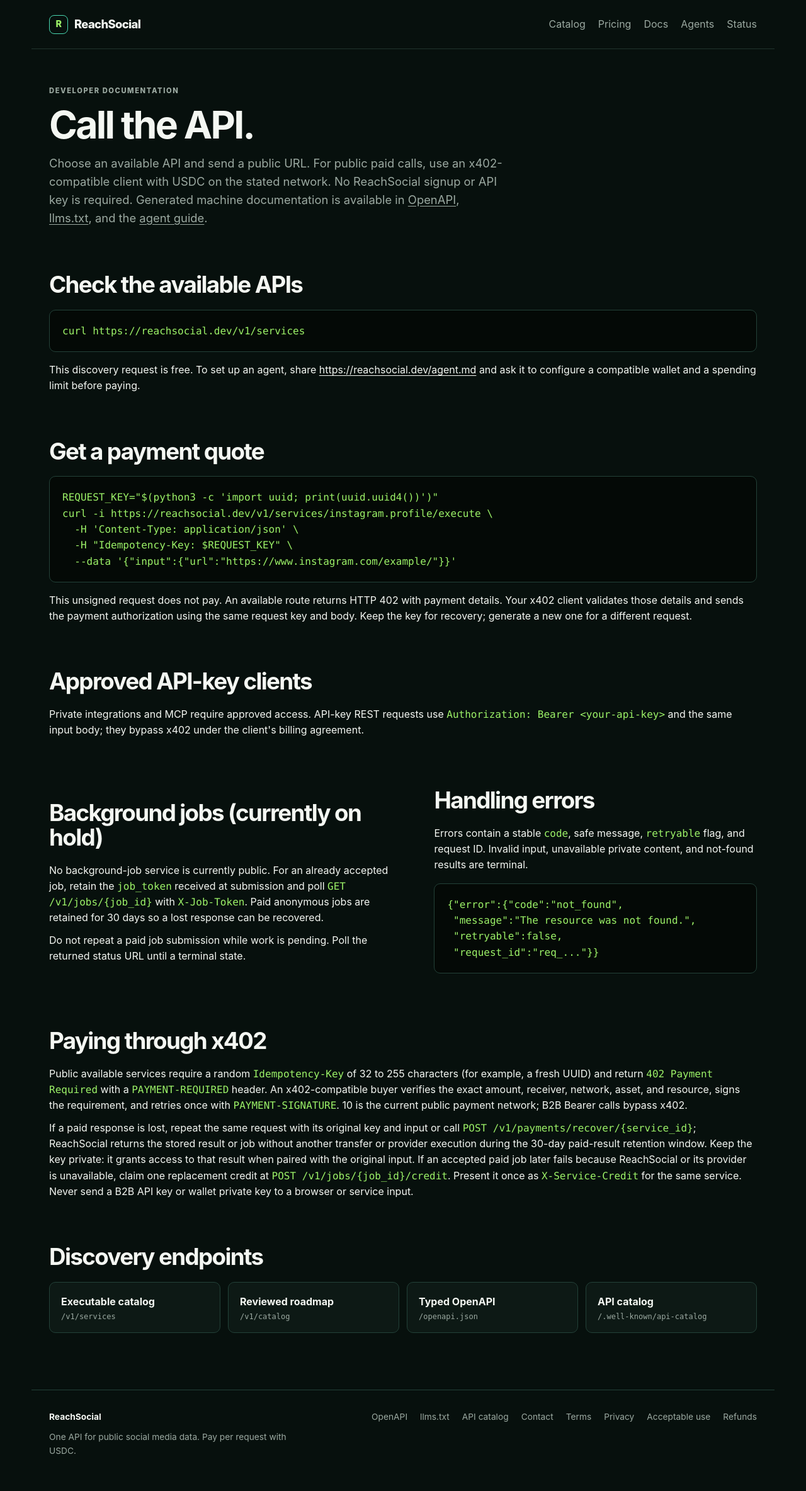
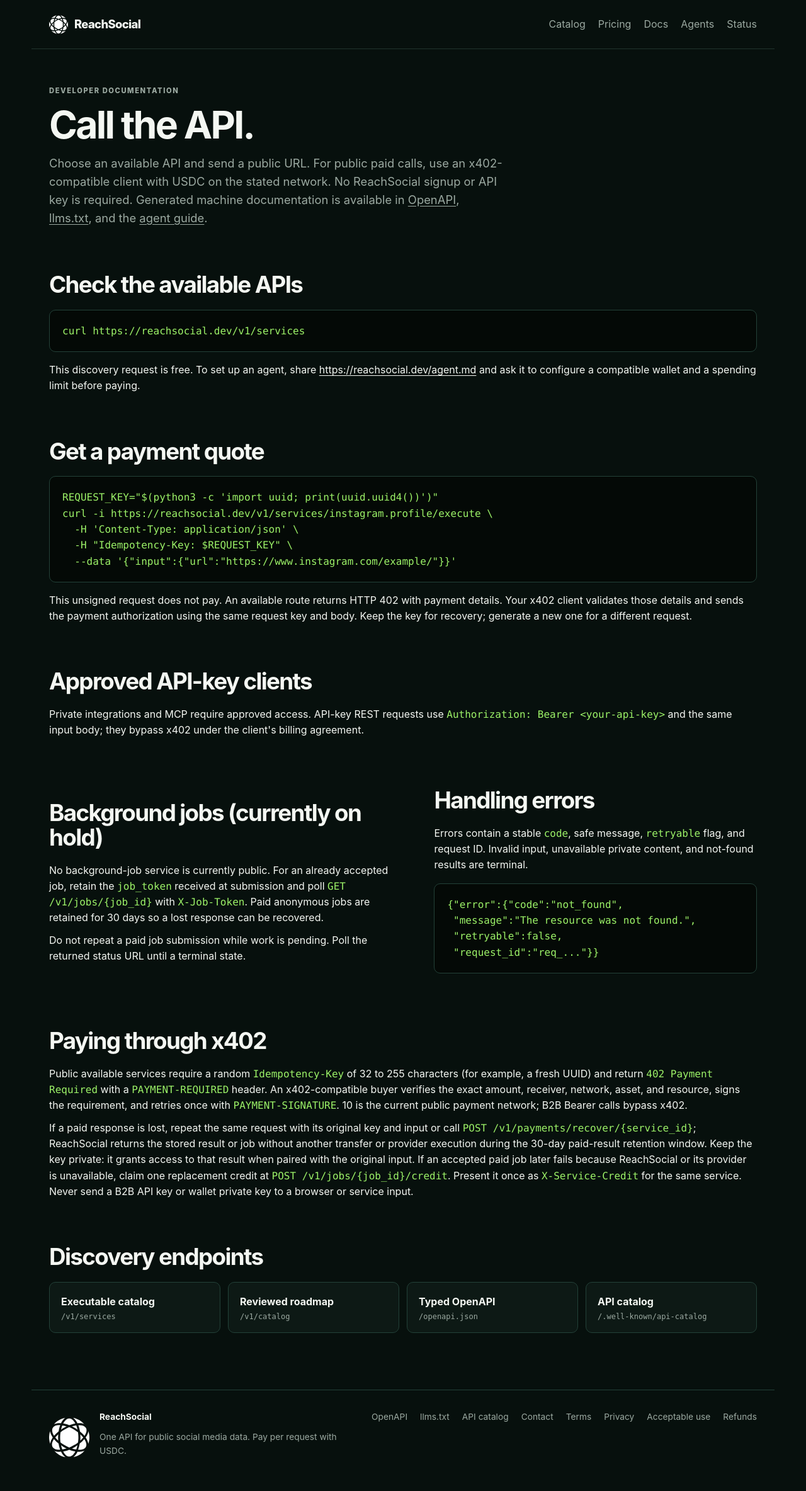
Before and after one commit to artiehinz/reachsocial, a FastAPI app: template templates/docs.html in a window 1280 px wide. Shown: the whole page at 63% size. Run offline with FastAPI, Linux system fonts and the light colour scheme; the template is opened without the code that fills it: most values are stand-ins (such as "Sample title", 1, 10 or a date in 2020); parts of the project's set-up code (start-up, migrations or seed data) failed here and were passed over.

Commit message:
Use ReachSocial logo in site branding

```diff
--- a/static/site.css
+++ b/static/site.css
@@ -33,7 +33,9 @@
   border-bottom: 1px solid rgba(80, 122, 108, .35);
 }
 .brand { display: flex; align-items: center; gap: 10px; font-weight: 800; font-size: 1.15rem; letter-spacing: -.035em; }
-.brand-mark { display: grid; place-items: center; width: 30px; height: 30px; border: 1px solid var(--accent-2); border-radius: 8px; color: var(--accent); font-size: .9rem; }
+.brand-logo { display: block; width: 30px; height: 30px; }
+.footer-brand { display: flex; align-items: center; gap: 16px; }
+.footer-logo { display: block; flex: 0 0 auto; width: 64px; height: 64px; }
 nav { display: flex; flex-wrap: wrap; gap: 20px; }
 nav a, footer { color: var(--muted); }
 nav a:hover, h2 a:hover, h3 a:hover, .section-heading a:hover, .machine-links a:hover { color: var(--accent); }
--- a/templates/base.html
+++ b/templates/base.html
@@ -8,13 +8,14 @@
     <link rel="alternate" type="text/plain" href="/llms.txt" title="ReachSocial LLM guide">
     <link rel="alternate" type="text/markdown" href="/agent.md" title="ReachSocial agent guide">
     <link rel="service-desc" type="application/openapi+json" href="/openapi.json">
+    <link rel="icon" href="/static/favicon.ico?v=20261011-1" sizes="128x128">
     <title>{% block title %}ReachSocial{% endblock %}</title>
     <link rel="stylesheet" href="/static/site.css?v=20261011-5">
     <script src="/static/site.js?v=20261011-1" defer></script>
   </head>
   <body>
-    <header><a class="brand" href="/"><span class="brand-mark">R</span>ReachSocial</a><nav><a href="/catalog">Catalog</a><a href="/pricing">Pricing</a><a href="/docs/api">Docs</a><a href="/agent.md">Agents</a><a href="/status">Status</a></nav></header>
+    <header><a class="brand" href="/"><img class="brand-logo" src="/static/reachsocial-logo.svg" alt="" width="30" height="30">ReachSocial</a><nav><a href="/catalog">Catalog</a><a href="/pricing">Pricing</a><a href="/docs/api">Docs</a><a href="/agent.md">Agents</a><a href="/status">Status</a></nav></header>
     <main>{% block content %}{% endblock %}</main>
-    <footer><div><strong>ReachSocial</strong><p>One API for public social media data. Pay per request with USDC.</p></div><nav aria-label="Footer"><a href="/openapi.json">OpenAPI</a><a href="/llms.txt">llms.txt</a><a href="/.well-known/api-catalog">API catalog</a><a href="/contact">Contact</a><a href="/legal/terms">Terms</a><a href="/legal/privacy">Privacy</a><a href="/legal/acceptable-use">Acceptable use</a><a href="/legal/refunds">Refunds</a></nav></footer>
+    <footer><div class="footer-brand"><img class="footer-logo" src="/static/reachsocial-logo.svg" alt="" width="64" height="64"><div><strong>ReachSocial</strong><p>One API for public social media data. Pay per request with USDC.</p></div></div><nav aria-label="Footer"><a href="/openapi.json">OpenAPI</a><a href="/llms.txt">llms.txt</a><a href="/.well-known/api-catalog">API catalog</a><a href="/contact">Contact</a><a href="/legal/terms">Terms</a><a href="/legal/privacy">Privacy</a><a href="/legal/acceptable-use">Acceptable use</a><a href="/legal/refunds">Refunds</a></nav></footer>
   </body>
 </html>
```
Also changed, not shown: tests/test_app.py (+5 -0 lines), static/favicon.ico (added), static/reachsocial-logo.svg (added).
